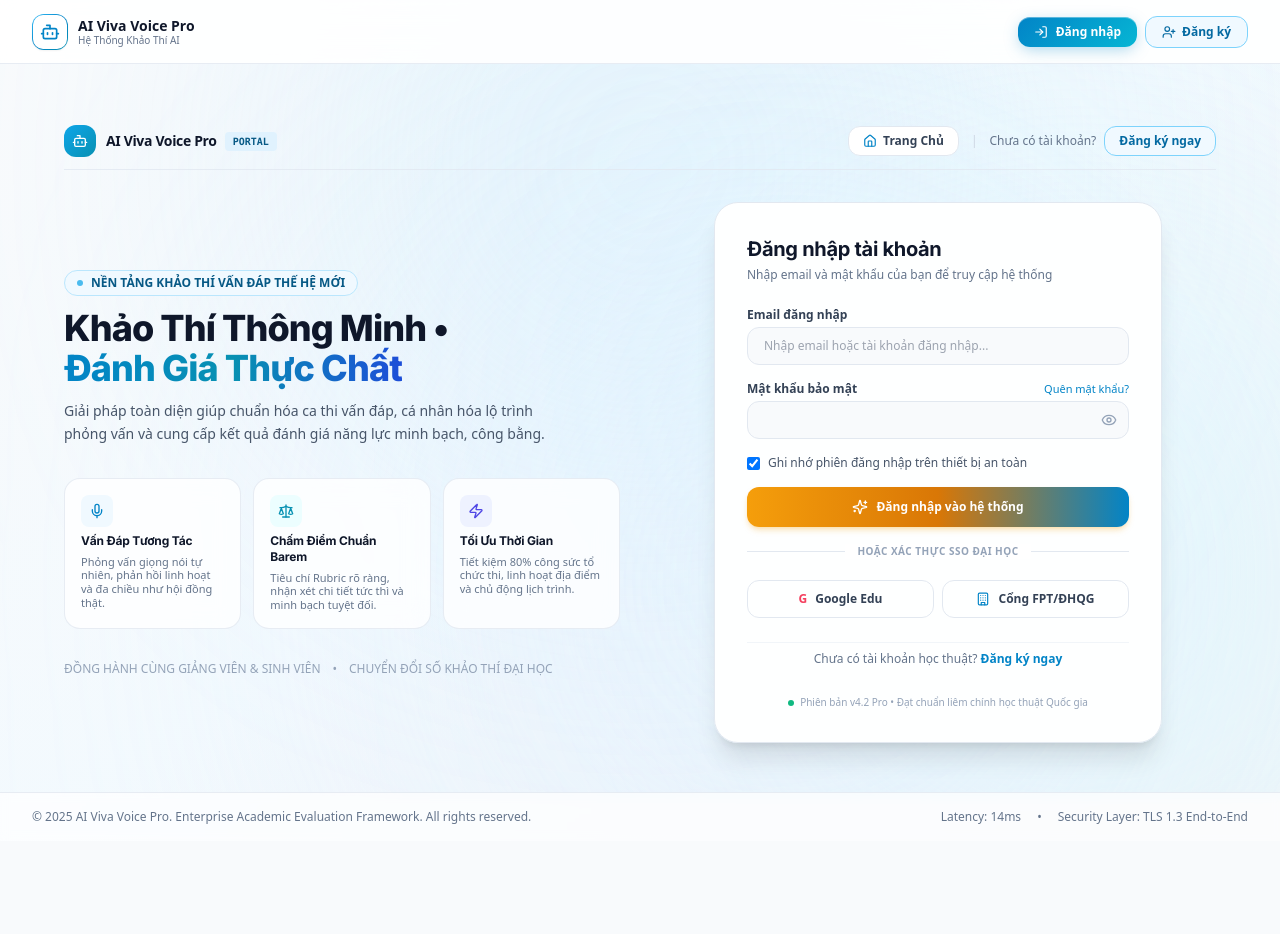
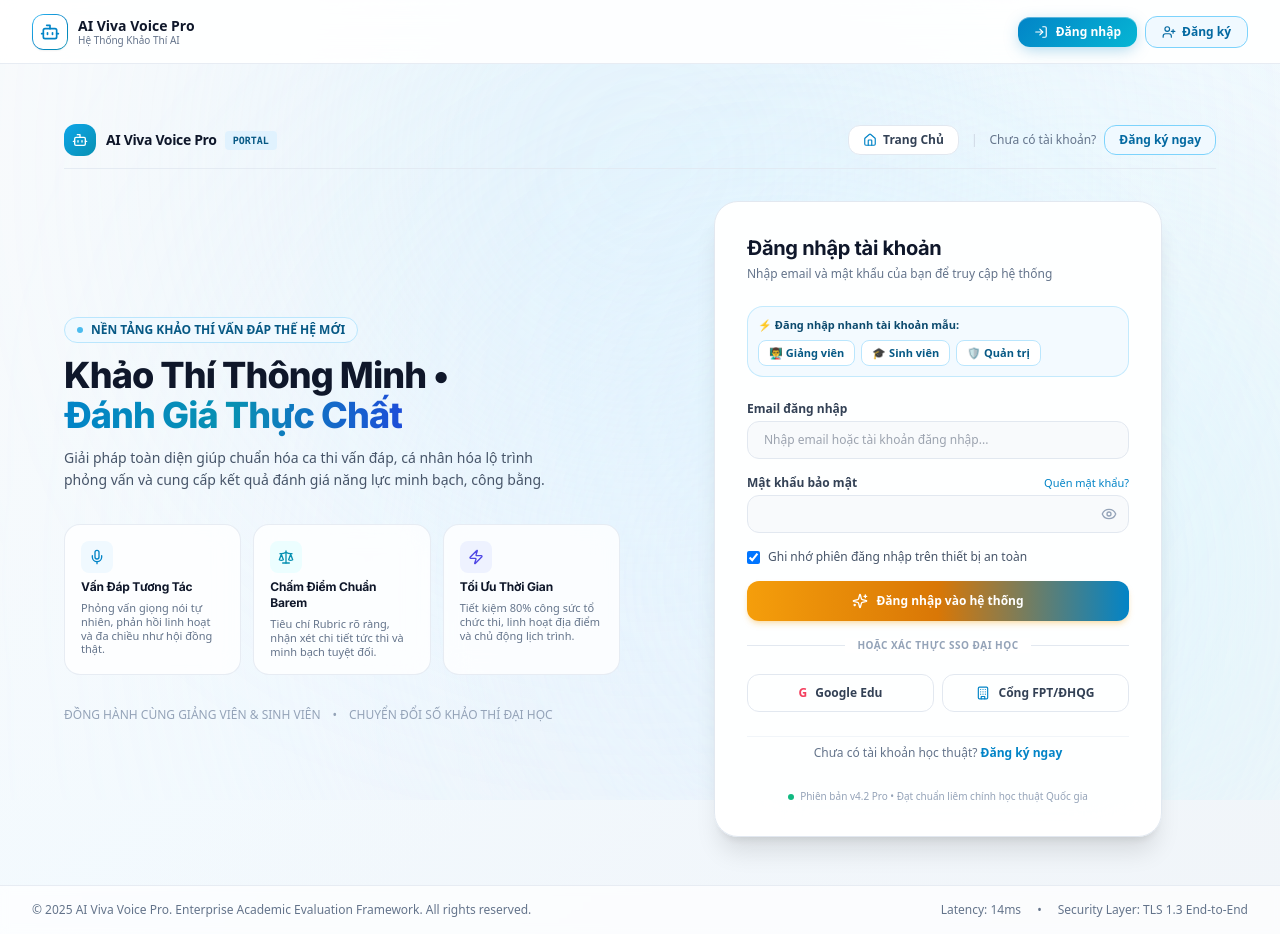
Before and after one commit to Rias070/AIVES-SWD392-SE1905-G4-FE, a React (Vite) app: page /login in a window 1280 px wide. Before the commit the page ends 841 px from the top, so only its background shows below. Built offline with nearby package versions, Linux system fonts and the light colour scheme.

Commit message:
feat(guest-auth): set guest as default on launch, add quick demo accounts, and fix draft question handling

```diff
--- a/src/App.jsx
+++ b/src/App.jsx
@@ -1428,10 +1428,18 @@
   const location = useLocation();
   const navigate = useNavigate();
 
-  // Unified persistent authentication state across all tabs & browser sessions
+  // Unified authentication state: Defaults to Guest on fresh project load.
+  // Only maintains active session within current browser tab (sessionStorage), never persists across browser restarts.
   const [currentUser, setCurrentUser] = useState(() => {
     try {
-      const saved = localStorage.getItem('aives_user') || sessionStorage.getItem('aives_user');
+      // Clear persistent storage so launch is always clean Guest mode
+      localStorage.removeItem('aives_user');
+      localStorage.removeItem('token');
+      localStorage.removeItem('aives_session_active');
+
+      const isActive = sessionStorage.getItem('aives_session_active') === 'true';
+      if (!isActive) return null;
+      const saved = sessionStorage.getItem('aives_user');
       if (!saved) return null;
       const parsed = JSON.parse(saved);
       if (parsed && parsed.role) {
@@ -1456,14 +1464,14 @@
     };
     setCurrentUser(normalized);
     try {
-      localStorage.setItem('aives_session_active', 'true');
-      localStorage.setItem('aives_user', JSON.stringify(normalized));
       sessionStorage.setItem('aives_session_active', 'true');
       sessionStorage.setItem('aives_user', JSON.stringify(normalized));
       if (userData.token) {
-        localStorage.setItem('token', userData.token);
         sessionStorage.setItem('token', userData.token);
       }
+      localStorage.removeItem('aives_session_active');
+      localStorage.removeItem('aives_user');
+      localStorage.removeItem('token');
     } catch {}
 
     const roleConfig = ROLE_CONFIGS[normalized.role] || ROLE_CONFIGS.STUDENT;
@@ -1477,7 +1485,6 @@
     };
     setCurrentUser(normalized);
     try {
-      localStorage.setItem('aives_user', JSON.stringify(normalized));
       sessionStorage.setItem('aives_user', JSON.stringify(normalized));
     } catch {}
 
--- a/src/pages/auth/AuthRBACPage.jsx
+++ b/src/pages/auth/AuthRBACPage.jsx
@@ -285,6 +285,34 @@
               </p>
             </div>
 
+            {/* Quick Demo Accounts */}
+            <div className="p-2.5 rounded-2xl bg-sky-50/80 border border-sky-200/80 space-y-1.5">
+              <span className="text-[11px] font-bold text-sky-900 block">⚡ Đăng nhập nhanh tài khoản mẫu:</span>
+              <div className="flex flex-wrap gap-1.5">
+                <button
+                  type="button"
+                  onClick={() => { setEmail('lecturer@aives.edu.vn'); setPassword('Lecturer@123'); }}
+                  className="px-2.5 py-1 rounded-lg bg-white border border-sky-200 hover:bg-sky-100/70 text-sky-800 text-[11px] font-semibold shadow-2xs transition-all flex items-center gap-1 cursor-pointer"
+                >
+                  <span>👨‍🏫 Giảng viên</span>
+                </button>
+                <button
+                  type="button"
+                  onClick={() => { setEmail('student@aives.edu.vn'); setPassword('Student@123'); }}
+                  className="px-2.5 py-1 rounded-lg bg-white border border-sky-200 hover:bg-sky-100/70 text-sky-800 text-[11px] font-semibold shadow-2xs transition-all flex items-center gap-1 cursor-pointer"
+                >
+                  <span>🎓 Sinh viên</span>
+                </button>
+                <button
+                  type="button"
+                  onClick={() => { setEmail('admin@aives.edu.vn'); setPassword('Admin@123'); }}
+                  className="px-2.5 py-1 rounded-lg bg-white border border-sky-200 hover:bg-sky-100/70 text-sky-800 text-[11px] font-semibold shadow-2xs transition-all flex items-center gap-1 cursor-pointer"
+                >
+                  <span>🛡️ Quản trị</span>
+                </button>
+              </div>
+            </div>
+
             {/* Error Message */}
             {loginError && (
               <div className="p-3.5 rounded-xl bg-rose-50 border border-rose-200 text-xs font-semibold text-rose-800 flex items-center justify-between gap-2.5 animate-in fade-in shadow-xs">
--- a/src/pages/lecturer/LecturerAIGenerationTab.jsx
+++ b/src/pages/lecturer/LecturerAIGenerationTab.jsx
@@ -280,7 +280,9 @@
 
   const handleDeleteOne = async (id) => {
     try {
-      await lecturerQuestionApi.deleteQuestion(id);
+      if (id && !String(id).startsWith('q-')) {
+        await lecturerQuestionApi.deleteQuestion(id);
+      }
     } catch (err) {
       console.warn('API deleteQuestion fallback:', err);
     }
--- a/src/pages/lecturer/QuestionBankPage.jsx
+++ b/src/pages/lecturer/QuestionBankPage.jsx
@@ -331,7 +331,9 @@
   const handleDeleteQuestion = async (id) => {
     if (!window.confirm('Bạn có chắc chắn muốn xóa câu hỏi này khỏi ngân hàng học liệu?')) return;
     try {
-      await lecturerQuestionApi.deleteQuestion(id);
+      if (id && !String(id).startsWith('q-')) {
+        await lecturerQuestionApi.deleteQuestion(id);
+      }
     } catch (err) {
       console.warn('API deleteQuestion fallback:', err);
     }
```
